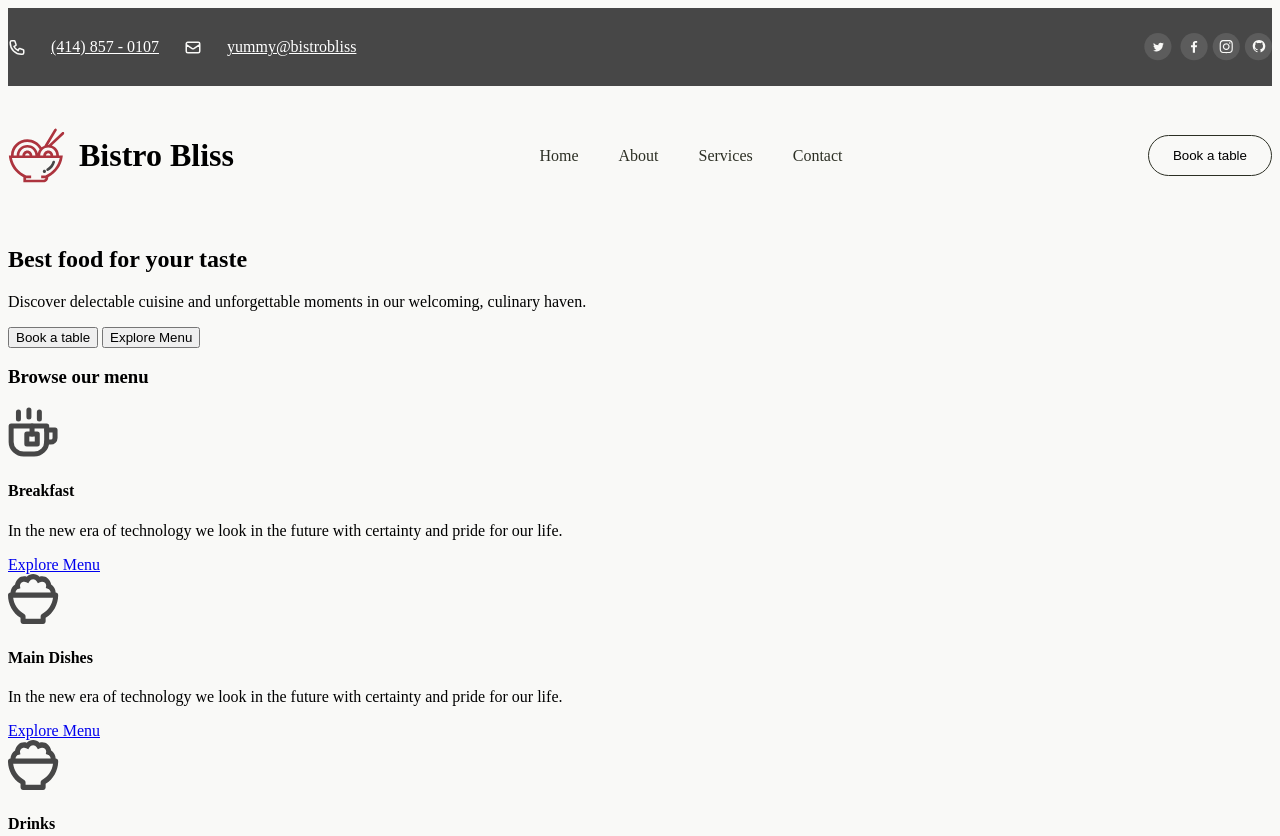
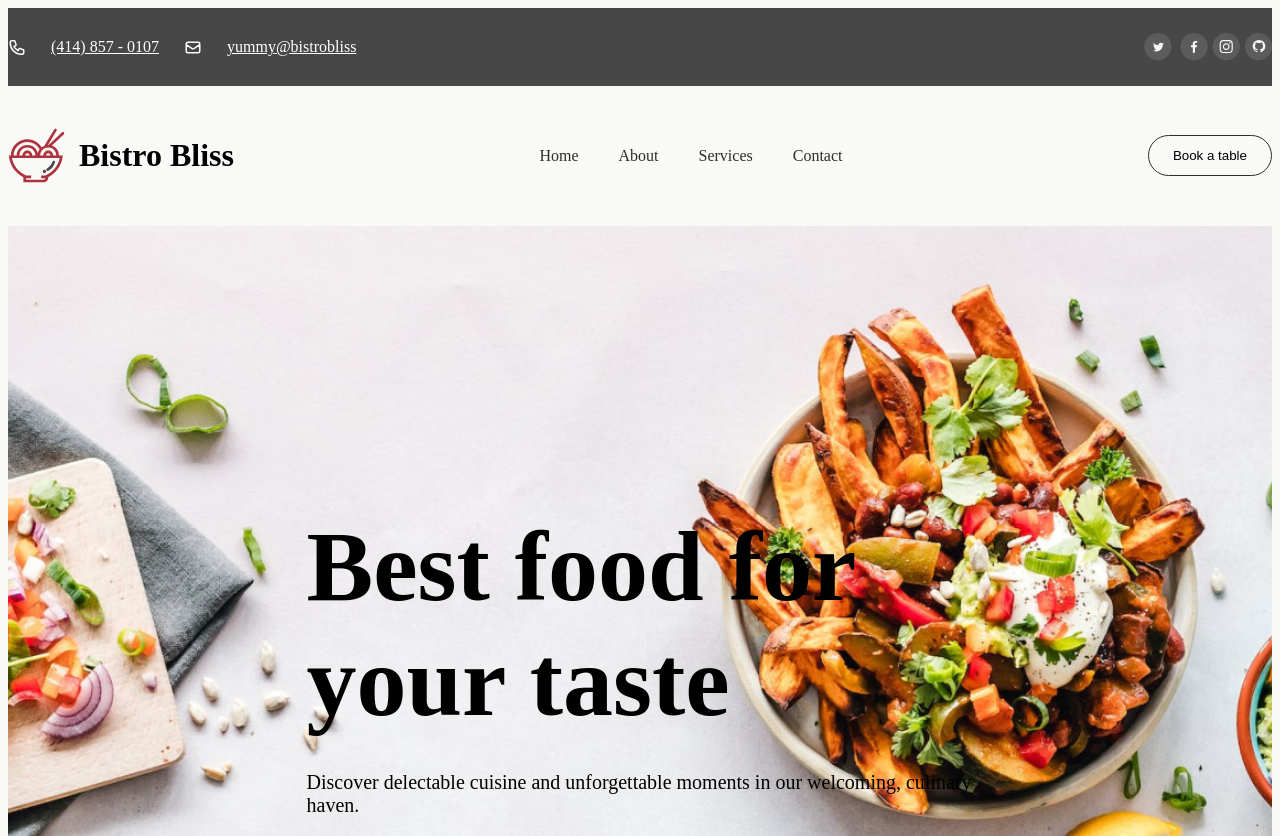
Before and after one commit to IreneAlfaroMendez/CodeSpacePracticas, a plain HTML site: page homepage.html in a window 1280 px wide. Shown: the top 836 px of the page. Drawn offline with Linux system fonts and the light colour scheme.

Commit message:
Main avances de sección 1 de pág 1

```diff
--- /dev/null
+++ b/css/hero-banner.css
@@ -0,0 +1,23 @@
+.hero-banner {
+    background-image: url(../images/hero-banner-2.jpg);
+    background-repeat: no-repeat;
+    background-size: cover;
+    background-position: center;
+    display: flex;
+    justify-content: center;
+    align-items: center;
+}
+
+.hero-banner-content{
+padding: 200px 0;
+max-width: 667px;
+
+}
+.hero-banner-title{
+    font-size: 100px;
+    margin-bottom: 32px;
+}
+.hero-banner-description{
+    font-size: 20px;
+    margin-bottom: 40px;
+}
--- a/css/style.css
+++ b/css/style.css
@@ -2,3 +2,4 @@
 @import"layout.css";
 @import"buttons.css";
 @import"header.css";
+@import"hero-banner.css";
--- a/homepage.html
+++ b/homepage.html
@@ -103,8 +103,8 @@
             welcoming, culinary haven.
           </p>
           <div class="hero-banner-button">
-            <button>Book a table</button>
-            <button>Explore Menu</button>
+            <button class="button button-red">Book a table</button>
+            <button class="button">Explore Menu</button>
           </div>
         </div>
       </section>
```
Also changed, not shown: images/hero-banner-2.jpg (added).
